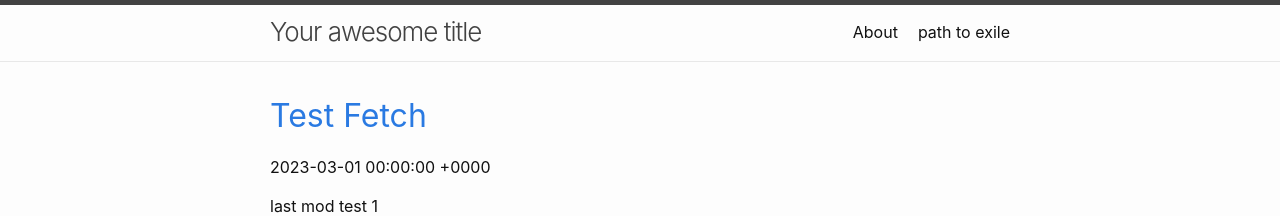
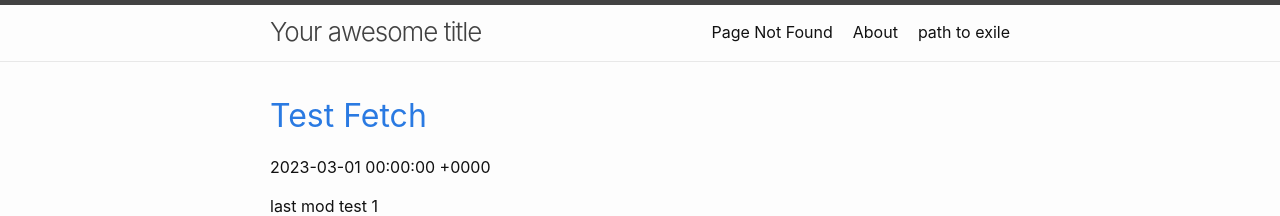
Before and after one commit to wonderpaper/wonderpaper.github.io, a Jekyll site: the page built from docs/index.html, in a window 1280 px wide and 900 px high. Shown: the top 216 px of the window. Built offline with Jekyll 4.4.1, drawn with Linux system fonts in a browser that asks for light colours; the list of posts is cut into pages by our own code.

Commit message:
Update 404.html

```diff
--- a/docs/_pages/404.html
+++ b/docs/_pages/404.html
@@ -1,5 +1,9 @@
 ---
 layout: default
+title: "Page Not Found"
+excerpt: "Page not found. Your pixels are in another canvas."
+sitemap: false
+permalink: /404.html
 ---
 
 <style type="text/css" media="screen">
```
